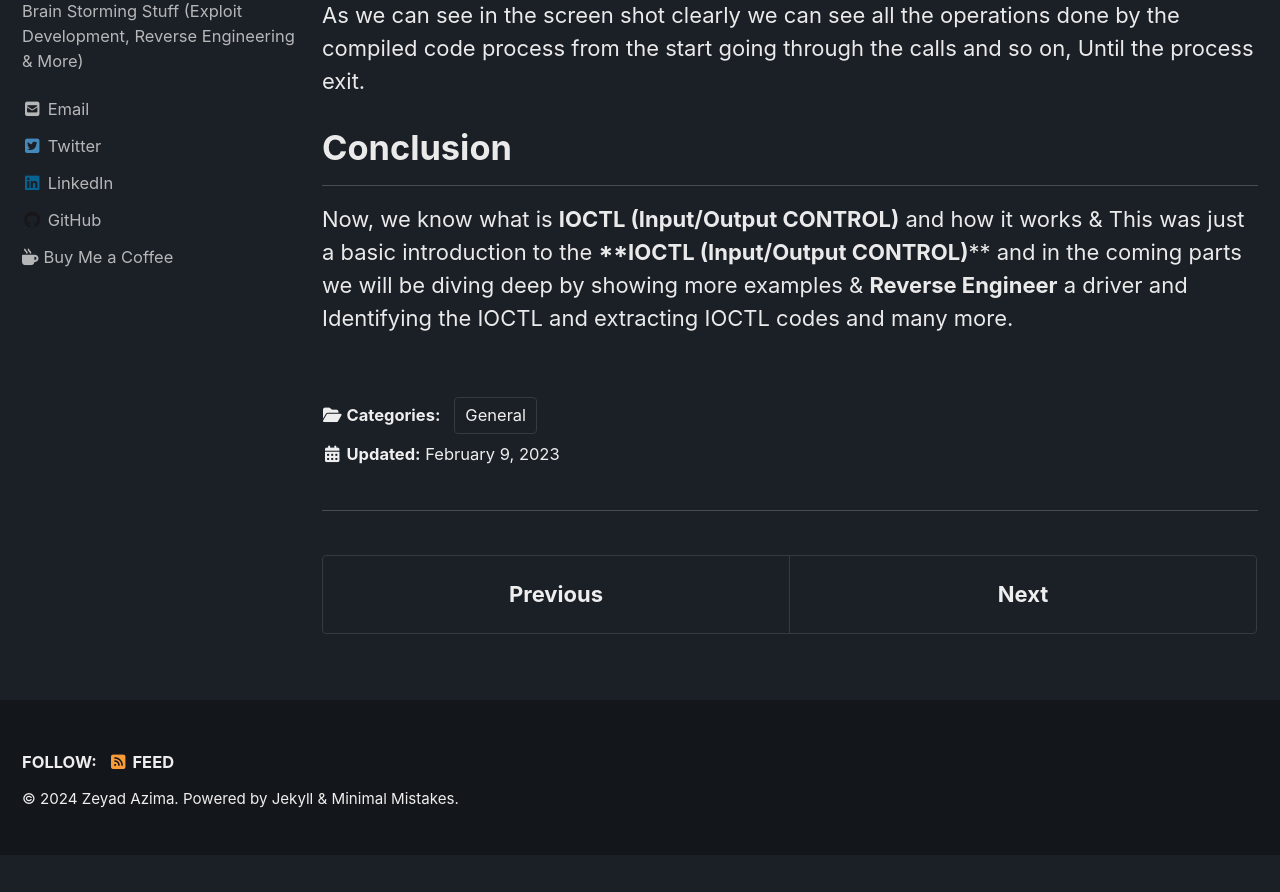
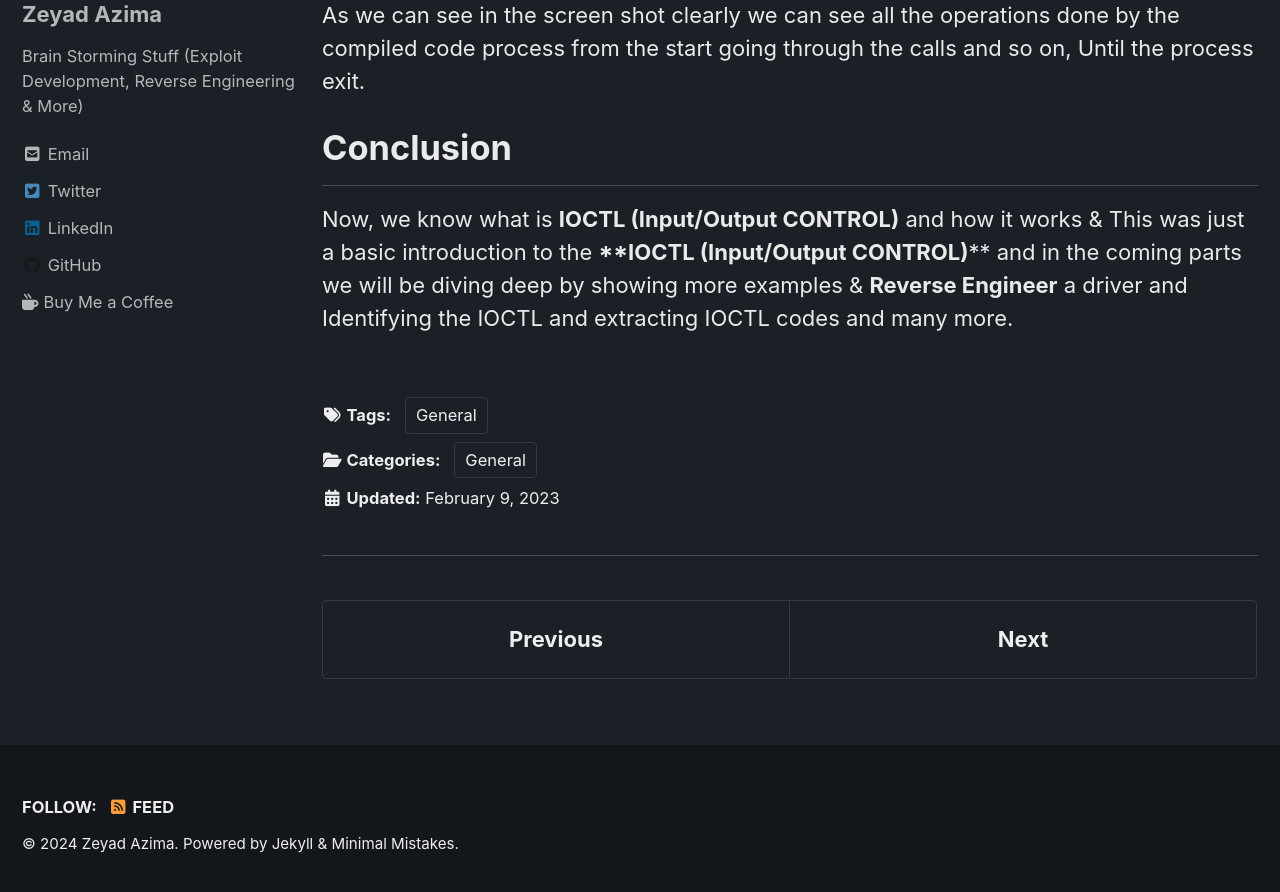
Before and after one commit to Zeyad-Azima/Zeyad-Azima.github.io, a Jekyll site: the page built from _posts/General/2023-02-09-ioctl.md, in a window 1280 px wide and 900 px high, scrolled down 10484 px. Shown: the top 892 px of the window. Built offline with Jekyll 4.4.1, drawn with Linux system fonts in a browser that asks for light colours; cached includes are drawn as plain includes; nearby versions of some CDN libraries; before the commit the page ends 11339 px from its top, so only the background shows below that.

Commit message:
Update 2023-02-09-ioctl.md

```diff
--- a/_posts/General/2023-02-09-ioctl.md
+++ b/_posts/General/2023-02-09-ioctl.md
@@ -6,6 +6,8 @@ header:
 ribbon: green
 description: "An Introduction to Input Output CONTROL (IOCTL)"
 categories:
+  - General
+tags:
   - General
 toc: true
 ---
```
